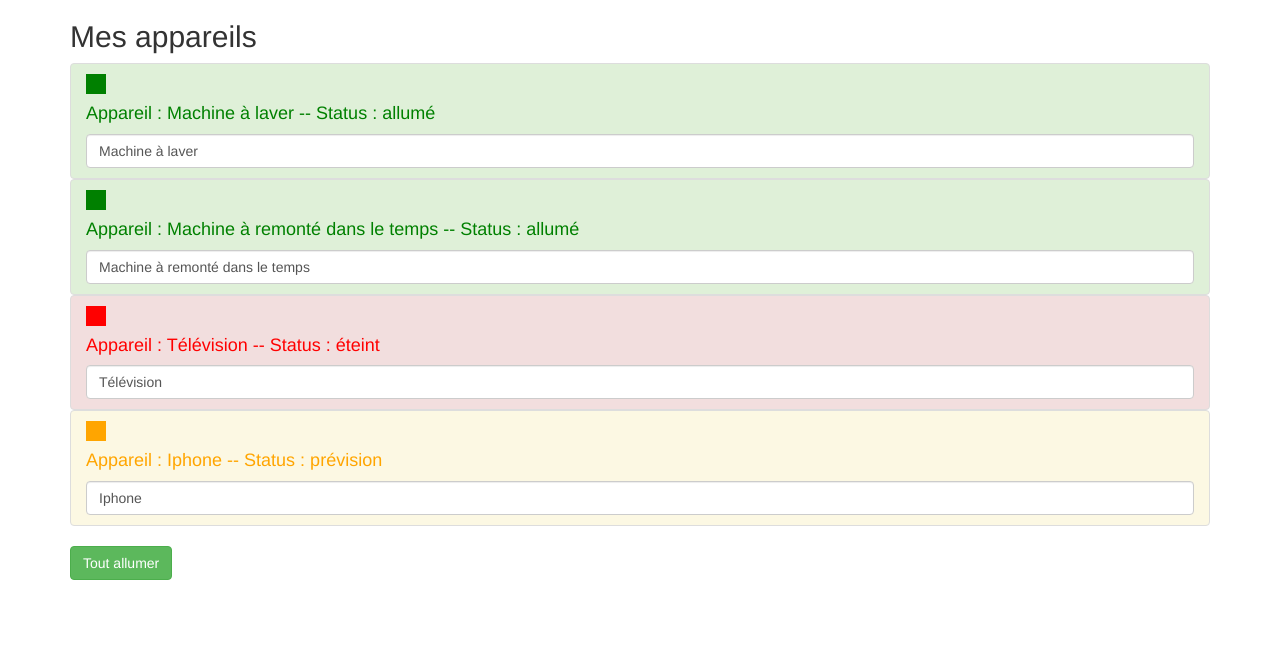
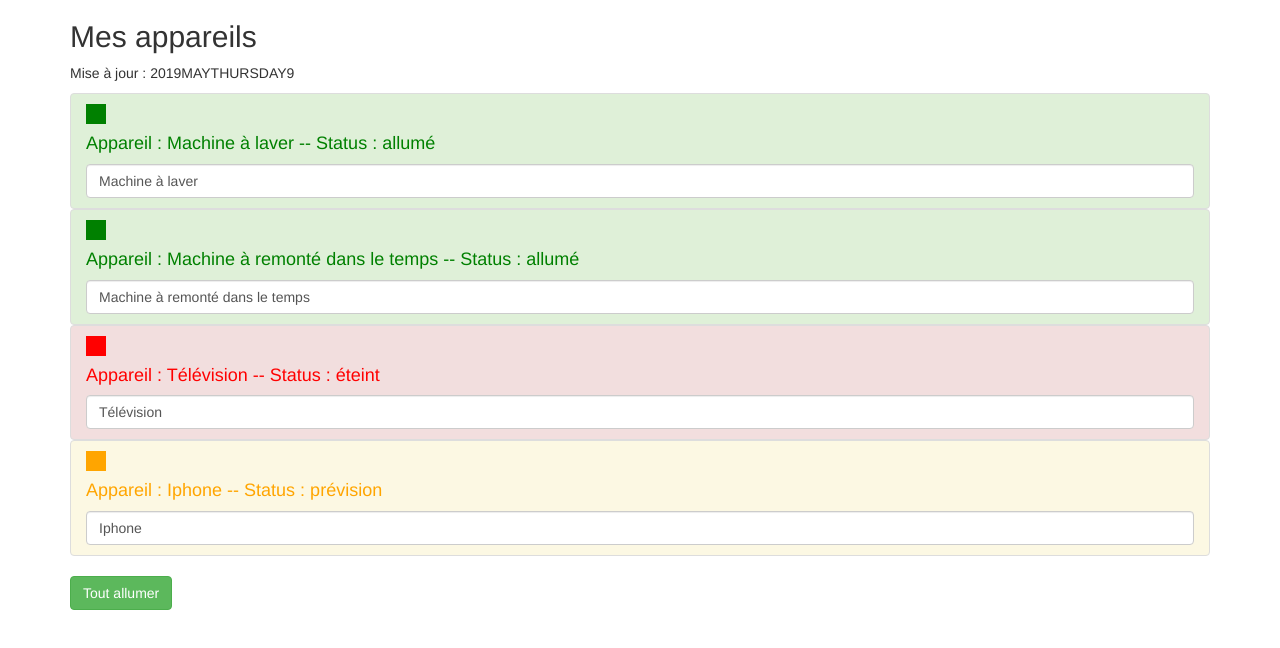
Before and after one commit to Jesdax/learnWithAngularProject, an Angular app: page / in a window 1280 px wide. Shown: the top 648 px of the page. Built offline with nearby package versions, Linux system fonts and the light colour scheme.

Commit message:
use pipe && important pipe | async

```diff
--- a/src/app/app.component.html
+++ b/src/app/app.component.html
@@ -2,6 +2,8 @@
   <div class="row">
     <div class="col-xs-12">
       <h2>Mes appareils</h2>
+
+      <p>Mise à jour : {{ lastUpdate |async | date: 'yMMMMEEEEd' | uppercase }}</p>
       <ul class="list-group">
         <app-device *ngFor="let device of devices" [deviceName]="device.name" [deviceStatus]="device.status"></app-device>
       </ul>
--- a/src/app/app.component.ts
+++ b/src/app/app.component.ts
@@ -1,4 +1,5 @@
 import { Component } from '@angular/core';
+import {reject} from 'q';
 
 @Component({
   selector: 'app-root',
@@ -7,8 +8,17 @@ import { Component } from '@angular/core';
 })
 export class AppComponent {
   $isAuth = false;
-  // $test = false;
 
+  lastUpdate = new Promise(
+    (resolve, reject) => {
+        const date = new Date();
+        setTimeout(
+          () => {
+            resolve(date);
+          }, 2000
+        );
+      }
+  );
   devices = [
     {
       name: "Machine à laver",
```
